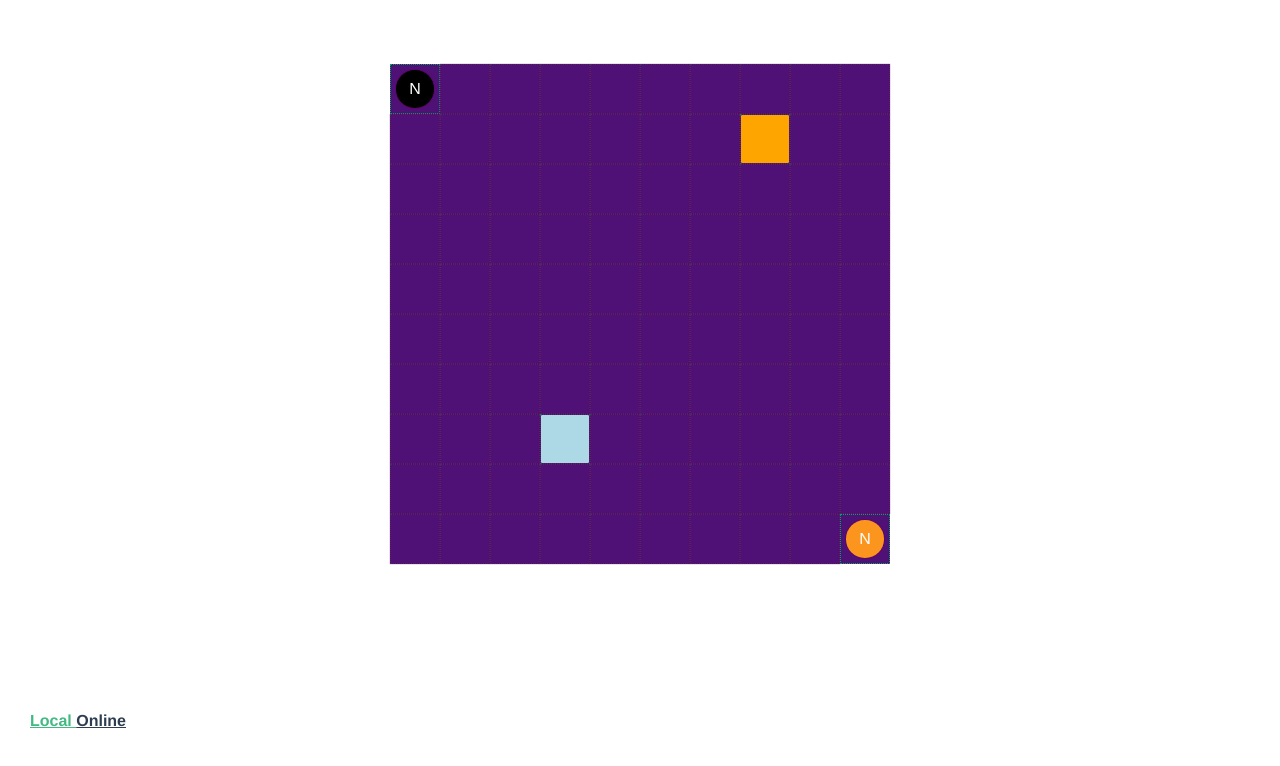
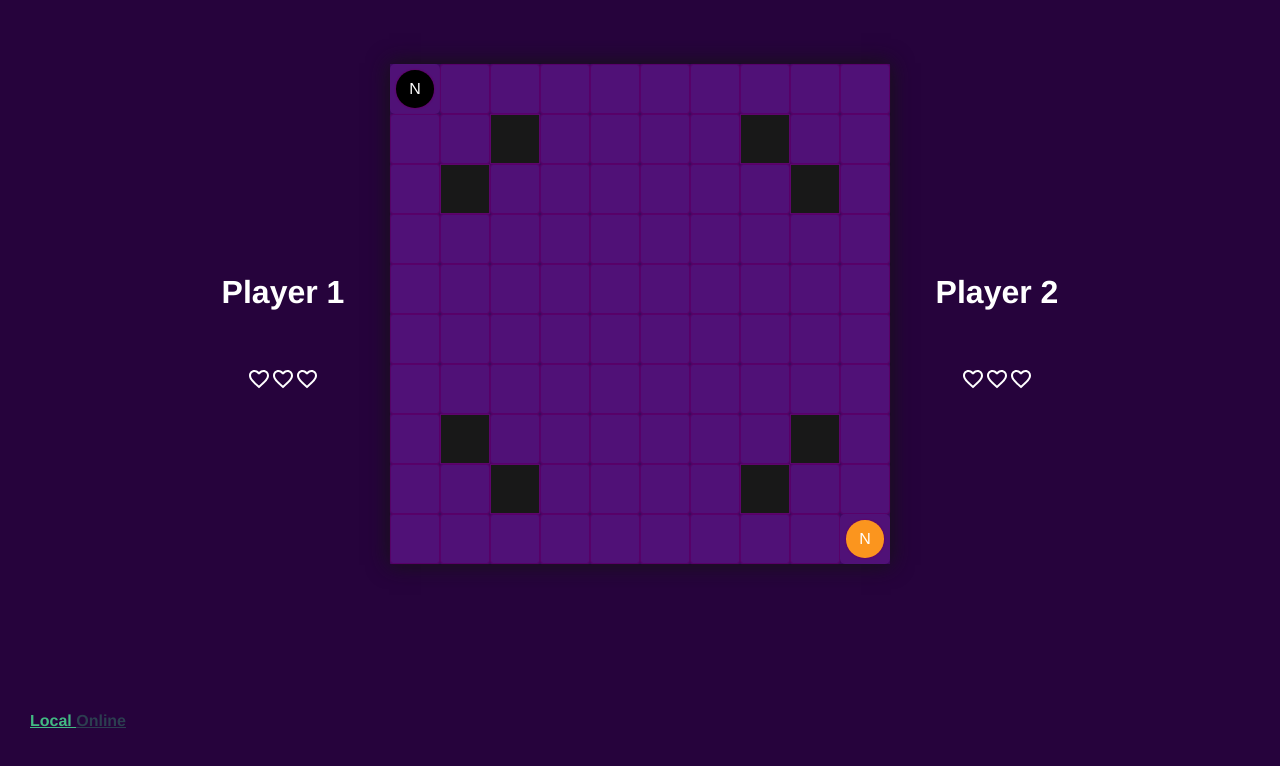
Before and after one commit to D4YonSoundcloud/SSR2099-Client, a Vue app: page /#/ in a window 1280 px wide. Shown: the top 766 px of the page. Built offline with nearby package versions, Linux system fonts and the light colour scheme.

Commit message:
added walls + walls behavior

```diff
--- a/src/components/Board.vue
+++ b/src/components/Board.vue
@@ -33,14 +33,14 @@
 			    gameOver: false,
 				boardState:[
 					0,0,0,0,0,0,0,0,0,0,
-					0,0,0,0,0,0,0,2,0,0,
+					0,0,25,0,0,0,0,25,0,0,
+					0,25,0,0,0,0,0,0,25,0,
 					0,0,0,0,0,0,0,0,0,0,
 					0,0,0,0,0,0,0,0,0,0,
 					0,0,0,0,0,0,0,0,0,0,
 					0,0,0,0,0,0,0,0,0,0,
-					0,0,0,0,0,0,0,0,0,0,
-					0,0,0,3,0,0,0,0,0,0,
-					0,0,0,0,0,0,0,0,0,0,
+					0,25,0,0,0,0,0,0,25,0,
+					0,0,25,0,0,0,0,25,0,0,
 					0,0,0,0,0,0,0,0,0,0,
                 ],
                 previousPieceState: 0,
@@ -102,7 +102,8 @@
                     width: 100 + 'vw',
                     display: 'flex',
                     justifyContent: 'center',
-                    alignContent: 'center'
+                    alignContent: 'center',
+                    backgroundColor: 'rgb(38, 3, 60)',
                 }
             },
             boardStyle(){
@@ -110,7 +111,9 @@
 					height: this.boardHeight + 'px',
                     width: this.boardWidth + 'px',
                     display: 'flex',
-                    flexFlow: 'row wrap'
+                    flexFlow: 'row wrap',
+                    backgroundColor: '#3e0761',
+					boxShadow: '0 0 20px 1px #151415',
                 }
             },
             playerLivesStore(){
@@ -194,9 +197,15 @@
             handleRightKey(currentIndex, keyCode){
 		    	let playerIndex = this.playerKeyCodes.includes(keyCode) ? this.playerIndex : this.enemyIndex
 
+                console.log(this.boardState[currentIndex + 1])
+
                 if ((currentIndex + 1)%this.columnCount === 0) {
+                	if(this.boardState[currentIndex + 1] === 25) return console.log('this is a wall')
+
 	                this.swap(currentIndex - (this.columnCount - 1), playerIndex - (this.columnCount - 1),'rightWall', keyCode)
                 } else {
+                	if(this.boardState[currentIndex + 1] === 25) return console.log('this is a wall')
+
 	                this.swap(currentIndex + 1, playerIndex + 1,'right', keyCode)
                 }
             },
@@ -204,8 +213,10 @@
 	            let playerIndex = this.playerKeyCodes.includes(keyCode) ? this.playerIndex : this.enemyIndex
 
 	            if ((currentIndex + 1)%this.columnCount === 1) {
+	            	if(this.boardState[currentIndex - 1] === 25) return console.log('this is a wall')
 		            this.swap(currentIndex + (this.columnCount - 1), playerIndex + (this.columnCount - 1),'leftWall', keyCode)
 	            } else {
+		            if(this.boardState[currentIndex - 1] === 25) return console.log('this is a wall')
 		            this.swap(currentIndex - 1, playerIndex - 1, 'left', keyCode)
 	            }
             },
@@ -215,9 +226,13 @@
 	            let playerIndex = this.playerKeyCodes.includes(eventKeyCode) ? this.playerIndex : this.enemyIndex
 	            let playerState = this.playerKeyCodes.includes(eventKeyCode) ? this.playerState : this.enemyState
 
+                console.log(this.boardState[playerIndex - this.columnCount])
+
 		    	if(currentIndex <= firstRowEnd){
 		    		let oldPlayerIndex = currentIndex;
 		    		let temp = this.boardState[lastRowStart + currentIndex]
+
+                    if(temp === 25) return console.log('there is a wall here')
 
 				    if(this.playerKeyCodes.includes(eventKeyCode)){
 					    this.playerIndex = lastRowStart + currentIndex;
@@ -231,6 +246,8 @@
 		    		this.boardState[playerIndex] = playerState
 		    		this.boardState[oldPlayerIndex] = temp;
                 } else {
+		    		if(this.boardState[playerIndex - this.columnCount] === 25) return console.log('you are hitting a wall dude')
+
 				    this.swap(currentIndex - this.columnCount, playerIndex - this.columnCount, 'up', eventKeyCode)
                 }
             },
@@ -245,6 +262,8 @@
 			        let temp = this.boardState[difference]
 			        playerIndex = difference;
 
+			        if(temp === 25) return console.log('there is a wall here')
+
 			        if(this.playerKeyCodes.includes(eventKeyCode)){
 				        this.playerIndex = playerIndex;
 			        } else {
@@ -254,6 +273,8 @@
 			        this.boardState[playerIndex] = playerState
 			        this.boardState[oldPlayerIndex] = temp;
 		        } else {
+		        	if(this.boardState[playerIndex + this.columnCount] === 25) return console.log('you are hitting a wall bro')
+
 			        this.swap(currentIndex + this.columnCount, playerIndex + this.columnCount, 'down', eventKeyCode)
 		        }
 	        },
@@ -329,6 +350,8 @@
 		    	for(let i = 0; i < numToSubtract; i++) {
 		    		subtractTileIndex--;
 		    		if(subtractTileIndex !== currentPlayerIndex) {
+		    			if(this.boardState[subtractTileIndex] === 25) break;
+
 		    			if(this.boardState[subtractTileIndex === 10] || this.boardState[subtractTileIndex] === 11){
 						    this[tempTiles].push(0)
                         } else if (this.boardState[subtractTileIndex] === 1 || this.boardState[subtractTileIndex] === 100) {
@@ -343,6 +366,8 @@
 		    	for(let i = 0; i < numToAdd; i++){
 		    		addTileIndex++;
 		    		if(addTileIndex !== currentPlayerIndex){
+					    if(this.boardState[addTileIndex] === 25) break;
+
 					    if(this.boardState[addTileIndex] === 10 || this.boardState[addTileIndex] === 11){
 						    this[tempTiles].push(0)
 					    } else if (this.boardState[addTileIndex] === 1 || this.boardState[addTileIndex] === 100) {
@@ -362,7 +387,9 @@
                 let livesAmountString = enemy ? 'playerLivesStore' : 'enemyLivesStore'
 
 		    	if(numDownward >= 0) {
-				    if(this.boardState[numDownward] === 10 || this.boardState[numDownward] === 11){
+		    		if(this.boardState[numDownward] === 25) {
+		    			console.log('you are hitting a wall downward')
+                    } else if(this.boardState[numDownward] === 10 || this.boardState[numDownward] === 11){
 					    this[tempTiles].push(0)
                         this[attackTiles].push(numDownward);
 				    } else if (this.boardState[numDownward] === 1 || this.boardState[numDownward] === 100) {
@@ -373,7 +400,9 @@
 				    }
 			    }
 		    	if(numUpward < 100) {
-				    if(this.boardState[numUpward] === 10 || this.boardState[numUpward] === 11){
+		    		if(this.boardState[numUpward] === 25){
+		    			console.log('you are hitting a wall upward')
+                    } else if(this.boardState[numUpward] === 10 || this.boardState[numUpward] === 11){
                         this[attackTiles].push(numUpward)
 					    this[tempTiles].push(0)
 				    } else if (this.boardState[numUpward] === 1 || this.boardState[numUpward] === 100) {
@@ -386,6 +415,9 @@
 
                 while(numDownward - 10 >= 0){
                 	numDownward = numDownward - 10;
+
+                	if(this.boardState[numDownward + 10] === 25) break;
+                	if(this.boardState[numDownward] === 25) break;
 
 	                if(this.boardState[numDownward] === 10 || this.boardState[numDownward] === 11){
 		                this[tempTiles].push(0)
@@ -400,6 +432,9 @@
                 }
                 while(numUpward + 10 < 100){
                 	numUpward = numUpward + 10;
+
+                	if(this.boardState[numUpward - 10] === 25) break;
+	                if(this.boardState[numUpward] === 25) break;
 
 	                if(this.boardState[numUpward] === 10 || this.boardState[numUpward] === 11){
 		                this[tempTiles].push(0)
--- a/src/components/BoardMultiplayer.vue
+++ b/src/components/BoardMultiplayer.vue
@@ -115,7 +115,7 @@
 					width: 100 + 'vw',
 					display: 'flex',
 					justifyContent: 'center',
-					alignContent: 'center'
+					alignContent: 'center',
 				}
 			},
 			boardStyle(){
@@ -123,7 +123,9 @@
 					height: this.boardHeight + 'px',
 					width: this.boardWidth + 'px',
 					display: 'flex',
-					flexFlow: 'row wrap'
+					flexFlow: 'row wrap',
+					backgroundColor: '#3e0761',
+					boxShadow: '0 0 20px 1px #151415',
 				}
 			},
 			playerLivesStore(){
@@ -300,15 +302,21 @@
 			handleRightKey(currentIndex, indexString){
                 console.log(currentIndex, indexString, this[indexString])
 				if ((currentIndex + 1)%this.columnCount === 0) {
+					if(this.boardState[currentIndex + 1] === 25) return console.log('this is a wall')
+
 					this.swap(currentIndex - (this.columnCount - 1), this[indexString] - (this.columnCount - 1),'rightWall', indexString)
 				} else {
+					if(this.boardState[currentIndex + 1] === 25) return console.log('this is a wall')
+
 					this.swap(currentIndex + 1, this[indexString] + 1,'right', indexString)
 				}
 			},
 			handleLeftKey(currentIndex, indexString){
 				if ((currentIndex + 1)%this.columnCount === 1) {
+					if(this.boardState[currentIndex - 1] === 25) return console.log('this is a wall')
 					this.swap(currentIndex + (this.columnCount - 1), this[indexString] + (this.columnCount - 1),'leftWall', indexString)
 				} else {
+					if(this.boardState[currentIndex - 1] === 25) return console.log('this is a wall')
 					this.swap(currentIndex - 1, this[indexString] - 1, 'left', indexString)
 				}
 			},
@@ -321,6 +329,8 @@
 				if(currentIndex <= firstRowEnd){
 					let oldPlayerIndex = currentIndex;
 					let temp = this.boardState[lastRowStart + currentIndex]
+
+					if(temp === 25) return console.log('there is a wall here')
 
 					if(this.characterId === this.users[0]){
 						this.playerIndex = lastRowStart + currentIndex;
@@ -341,6 +351,8 @@
 						oldValue: temp,
 					})
 				} else {
+					if(this.boardState[playerIndex - this.columnCount] === 25) return console.log('you are hitting a wall dude')
+
 					this.swap(currentIndex - this.columnCount, this[indexString] - this.columnCount, 'up', indexString)
 				}
 			},
@@ -354,6 +366,8 @@
 					let oldPlayerIndex = currentIndex;
 					let temp = this.boardState[difference]
 					playerIndex = difference;
+
+					if(temp === 25) return console.log('there is a wall here')
 
 					if(this.characterId === this.users[0]){
 						this.playerIndex = playerIndex;
@@ -371,6 +385,8 @@
 						oldValue: temp,
 					})
 				} else {
+					if(this.boardState[playerIndex + this.columnCount] === 25) return console.log('you are hitting a wall bro')
+
 					this.swap(currentIndex + this.columnCount, playerIndex + this.columnCount, 'down', indexString)
 				}
 			},
@@ -463,6 +479,8 @@
 				for(let i = 0; i < numToSubtract; i++) {
 					subtractTileIndex--;
 					if(subtractTileIndex !== currentPlayerIndex) {
+						if(this.boardState[subtractTileIndex] === 25) break;
+
 						if(this.boardState[subtractTileIndex === 10] || this.boardState[subtractTileIndex] === 11){
 							this[tempTiles].push(0)
 						} else if (this.boardState[subtractTileIndex] === 1 || this.boardState[subtractTileIndex] === 100) {
@@ -477,6 +495,8 @@
 				for(let i = 0; i < numToAdd; i++){
 					addTileIndex++;
 					if(addTileIndex !== currentPlayerIndex){
+						if(this.boardState[addTileIndex] === 25) break;
+
 						if(this.boardState[addTileIndex] === 10 || this.boardState[addTileIndex] === 11){
 							this[tempTiles].push(0)
 						} else if (this.boardState[addTileIndex] === 1 || this.boardState[addTileIndex] === 100) {
@@ -495,7 +515,9 @@
 				let livesAmountString = enemy ? 'playerLives' : 'enemyLives'
 
 				if(numDownward >= 0) {
-					if(this.boardState[numDownward] === 10 || this.boardState[numDownward] === 11){
+					if(this.boardState[numDownward] === 25) {
+						console.log('you are hitting a wall downward')
+					} else if(this.boardState[numDownward] === 10 || this.boardState[numDownward] === 11){
 						this[tempTiles].push(0)
 						this[attackTiles].push(numDownward);
 					} else if (this.boardState[numDownward] === 1 || this.boardState[numDownward] === 100) {
@@ -506,7 +528,9 @@
 					}
 				}
 				if(numUpward < 100) {
-					if(this.boardState[numUpward] === 10 || this.boardState[numUpward] === 11){
+					if(this.boardState[numUpward] === 25){
+						console.log('you are hitting a wall upward')
+					} else if(this.boardState[numUpward] === 10 || this.boardState[numUpward] === 11){
 						this[attackTiles].push(numUpward)
 						this[tempTiles].push(0)
 					} else if (this.boardState[numUpward] === 1 || this.boardState[numUpward] === 100) {
@@ -519,6 +543,9 @@
 
 				while(numDownward - 10 >= 0){
 					numDownward = numDownward - 10;
+
+					if(this.boardState[numDownward + 10] === 25) break;
+					if(this.boardState[numDownward] === 25) break;
 
 					if(this.boardState[numDownward] === 10 || this.boardState[numDownward] === 11){
 						this[tempTiles].push(0)
@@ -533,6 +560,9 @@
 				}
 				while(numUpward + 10 < 100){
 					numUpward = numUpward + 10;
+
+					if(this.boardState[numUpward - 10] === 25) break;
+					if(this.boardState[numUpward] === 25) break;
 
 					if(this.boardState[numUpward] === 10 || this.boardState[numUpward] === 11){
 						this[tempTiles].push(0)
--- a/src/components/BoardPiece.vue
+++ b/src/components/BoardPiece.vue
@@ -20,6 +20,7 @@
                     3: 'lightblue',
                     10: 'red',
                     11: 'red',
+                    25: 'rgb(24,24,24)',
                     100: 'rgb(251,149,30)',
                 },
                 boardPieceWidthLookUpTable:{
@@ -29,6 +30,7 @@
                     3: this.pieceWidth * 0.95,
                     10: this.pieceWidth * 0.99,
                     11: this.pieceWidth * 0.65,
+                    25: this.pieceWidth * 0.95,
                     100: this.pieceWidth * 0.75,
                 },
 				boardPieceHeightLookUpTable:{
@@ -38,17 +40,29 @@
 					3: this.pieceHeight * 0.95,
 					10: this.pieceHeight * 0.65,
                     11: this.pieceHeight * 0.99,
-                    100: this.pieceWidth * 0.75
+                    100: this.pieceWidth * 0.75,
+					25: this.pieceWidth * 0.95,
 				},
                 boardPieceBorderRadiusLookUpTable:{
-                    0: 0,
+                    0: 5,
                     1: 50,
                     2: 2.5,
                     3: 2.5,
                     10: 0,
                     11: 0,
+                    25: 0,
                     100: 50
                 },
+				boardPieceBorderRadiusLookUpTableOuter:{
+					0: 10,
+					1: 10,
+					2: 10,
+					3: 10,
+					10: 0,
+					11: 0,
+					25: 0,
+					100: 10,
+				},
                 playerStatusText:{
                     'normal': 'N',
                     'charging': 'C',
@@ -70,11 +84,12 @@
 				return {
 					height: this.pieceHeight + 'px',
 					width: this.pieceWidth + 'px',
-					border: '1px dotted #00A45D',
+					border: this.state === 0 ? '1px solid #44036b' : '',
                     backgroundColor: '#501177',
                     display: 'flex',
                     justifyContent: 'center',
                     alignItems: 'center',
+					borderRadius: this.boardPieceBorderRadiusLookUpTableOuter[this.state] + '%',
 				}
 			},
             boardPieceInsideStyle(){
```
